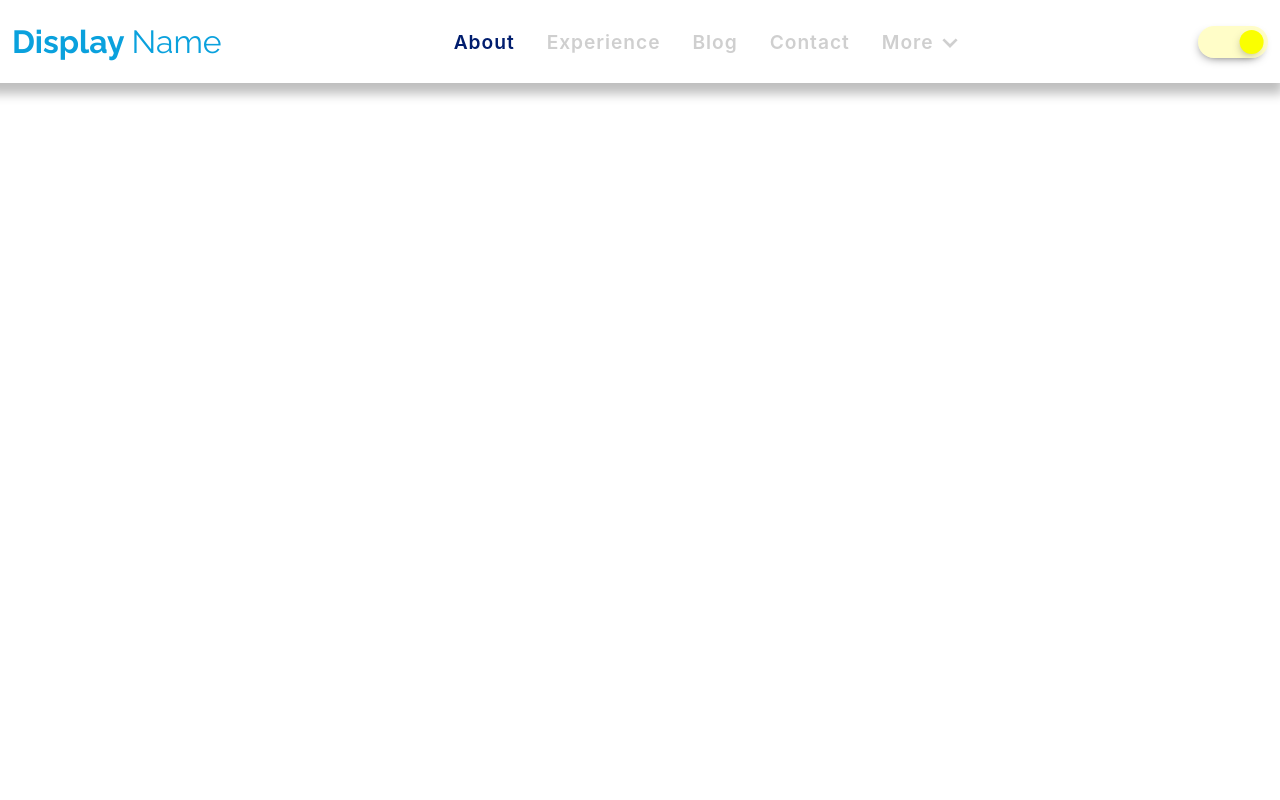
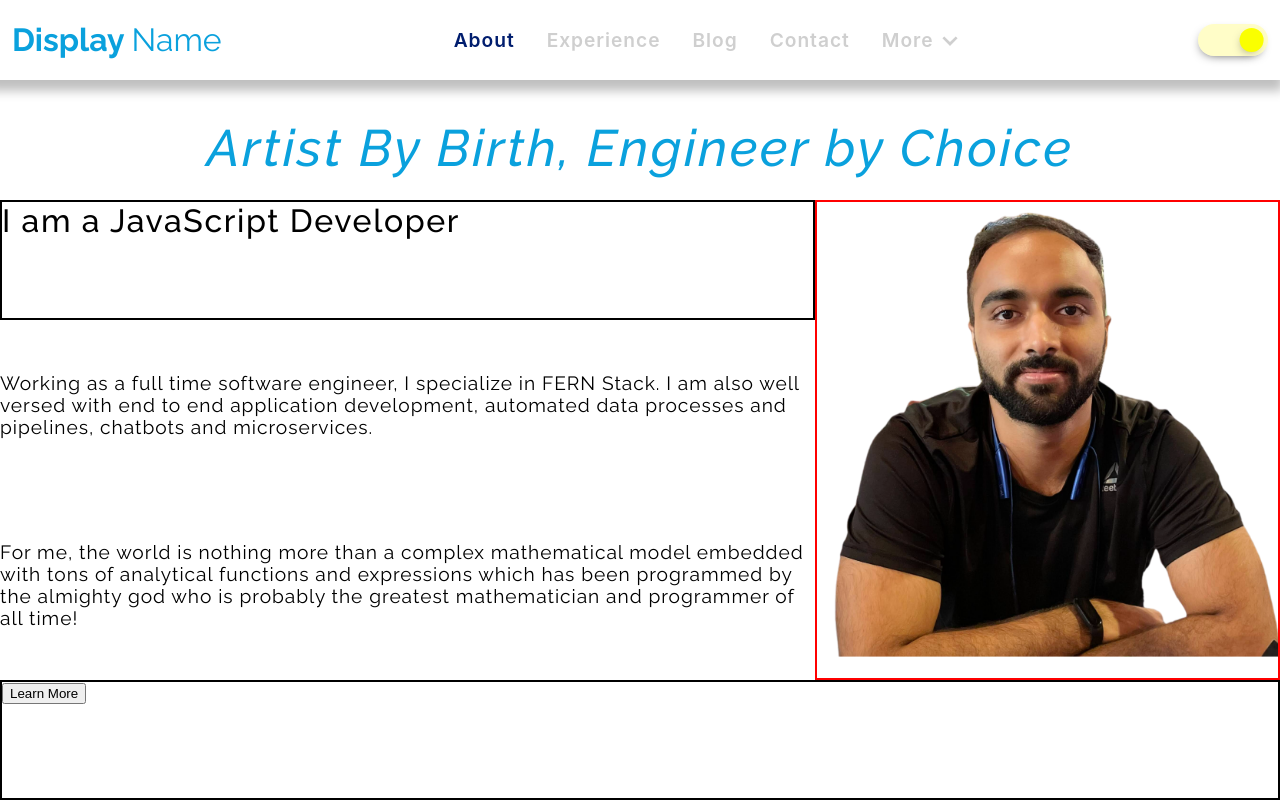
Before and after one commit to sedhha/next-js-pf-v2, a Next.js app: page / in a window 1280 px wide. Built offline with nearby package versions, Linux system fonts and the light colour scheme.

Commit message:
Formatting of WebPage

```diff
--- a/components/HomePage/index.tsx
+++ b/components/HomePage/index.tsx
@@ -1,10 +1,16 @@
 import React from 'react';
 import Header from '@/components/header';
+import Intro from '../Intro';
 
 export default function HomePage() {
 	return (
 		<React.Fragment>
-			<Header />
+			<div className="header">
+				<Header />
+			</div>
+			<div className="body">
+				<Intro />
+			</div>
 		</React.Fragment>
 	);
 }
--- /dev/null
+++ b/components/Intro/Intro.module.css
@@ -0,0 +1,69 @@
+.IntroGrid {
+	display: grid;
+	width: 100%;
+	height: 90vh;
+	grid-template-columns: repeat(11, 1fr);
+	grid-template-rows: repeat(6, 1fr);
+}
+
+.IntroHeader {
+	grid-area: 1 / 1 / 2 / 12;
+	display: flex;
+	justify-content: center;
+	align-items: center;
+}
+.IntroHeaderContent {
+	font-family: var(--railway);
+	font-style: italic;
+	font-weight: 500;
+	font-size: 3.2rem;
+	line-height: var(--line-height);
+	letter-spacing: 0.05em;
+	color: var(--light-blue);
+	text-align: center;
+	margin-top: 1rem;
+}
+
+.IntroTagline {
+	font-family: var(--railway);
+	border: 2px solid black;
+	font-style: normal;
+	font-weight: 500;
+	font-size: 2rem;
+	line-height: var(--line-height);
+	letter-spacing: 0.05em;
+	color: var(--normal-text-color);
+	grid-area: 2 / 1 / 3 / 8;
+}
+
+.IntroPara {
+	display: flex;
+	flex-direction: column;
+	justify-content: space-around;
+	grid-area: 3 / 1 / 6 / 8;
+}
+
+.IntroPara h4 {
+	font-family: var(--railway);
+	font-style: normal;
+	font-weight: 400;
+	font-size: 1.2rem;
+	line-height: var(--line-height) * 0.8;
+	letter-spacing: 0.05em;
+	color: var(--normal-text-color);
+}
+
+.ImageContainer {
+	grid-area: 2 / 8 / 6 / 12;
+	border: 2px solid red;
+	max-height: 100%;
+}
+.Image {
+	object-fit: contain;
+	width: 100%;
+	max-height: 100%;
+}
+.ActionArea {
+	border: 2px solid black;
+	grid-area: 6 / 1 / 7 / 12;
+}
--- a/components/Intro/index.tsx
+++ b/components/Intro/index.tsx
@@ -1,5 +1,39 @@
 import React from 'react';
+import classes from './Intro.module.css';
+export default function Introduction() {
+	return (
+		<div className={classes.IntroGrid}>
+			<div className={classes.IntroHeader}>
+				<h1 className={classes.IntroHeaderContent}>
+					Artist By Birth, Engineer by Choice
+				</h1>
+			</div>
+			<div className={classes.ImageContainer}>
+				{/* eslint-disable-next-line @next/next/no-img-element */}
+				<img
+					src={'/intro-image.png'}
+					className={classes.Image}
+					alt={'Shivam -Sahil: Developer'}
+				/>
+			</div>
+			<h2 className={classes.IntroTagline}>I am a JavaScript Developer</h2>
+			<div className={classes.IntroPara}>
+				<h4>
+					Working as a full time software engineer, I specialize in FERN Stack. I am
+					also well versed with end to end application development, automated data
+					processes and pipelines, chatbots and microservices.
+				</h4>
 
-export default function Introduction() {
-	return <div>Introduction</div>;
+				<h4>
+					For me, the world is nothing more than a complex mathematical model
+					embedded with tons of analytical functions and expressions which has been
+					programmed by the almighty god who is probably the greatest mathematician
+					and programmer of all time!
+				</h4>
+			</div>
+			<div className={classes.ActionArea}>
+				<button>Learn More</button>
+			</div>
+		</div>
+	);
 }
--- a/components/header/NavItems/index.tsx
+++ b/components/header/NavItems/index.tsx
@@ -4,7 +4,6 @@ import navItems from '@/constants/navItems.json';
 import { BiChevronDown } from 'react-icons/bi';
 import { useAppDispatch, useAppSelector } from '@/redux/hooks';
 import { updateActiveSlice, updateShowMore } from '@/slices/navigation.slice';
-import { motion } from 'framer-motion';
 
 const getActiveItem = (activeItem: string) => {
 	const result = navItems.find((element) => element.value === activeItem);
--- a/components/header/header.module.css
+++ b/components/header/header.module.css
@@ -7,6 +7,7 @@
 	justify-content: space-between;
 	padding: 0 0.75rem;
 	gap: 0.5rem;
+	height: 100%;
 }
 
 .Logo {
--- a/components/header/index.tsx
+++ b/components/header/index.tsx
@@ -3,9 +3,8 @@ import classes from './header.module.css';
 import NavItems from '@/components/header/NavItems';
 import ViewIcon from './ViewIcon';
 import DarkModeToggle from './DarkModeToggle';
-type Props = {};
 
-export default function Header({}: Props) {
+export default function Header() {
 	return (
 		<div className={classes.Header}>
 			<h1 className={classes.Logo}>
--- a/styles/global.css
+++ b/styles/global.css
@@ -9,6 +9,7 @@
 	--switch-background-color-off: #cfcfcf;
 	--switch-button-color-on: #faff00;
 	--switch-button-color-off: #001d6e;
+	--normal-text-color: #000;
 
 	/* Railway Font */
 	--railway: 'Raleway', sans-serif;
@@ -28,7 +29,26 @@ body {
 	font-family: -apple-system, BlinkMacSystemFont, Segoe UI, Roboto, Oxygen,
 		Ubuntu, Cantarell, Fira Sans, Droid Sans, Helvetica Neue, sans-serif;
 }
+h1,
+h2,
+h3,
+h4,
+h5,
+h6,
+p {
+	padding: 0;
+	margin: 0;
+}
 
 * {
 	box-sizing: border-box;
 }
+
+.header {
+	height: 10vh;
+}
+.body {
+	height: 90vh;
+	overflow-x: hidden;
+	overflow-y: auto;
+}
```
Also changed, not shown: public/intro-image.png (added).
